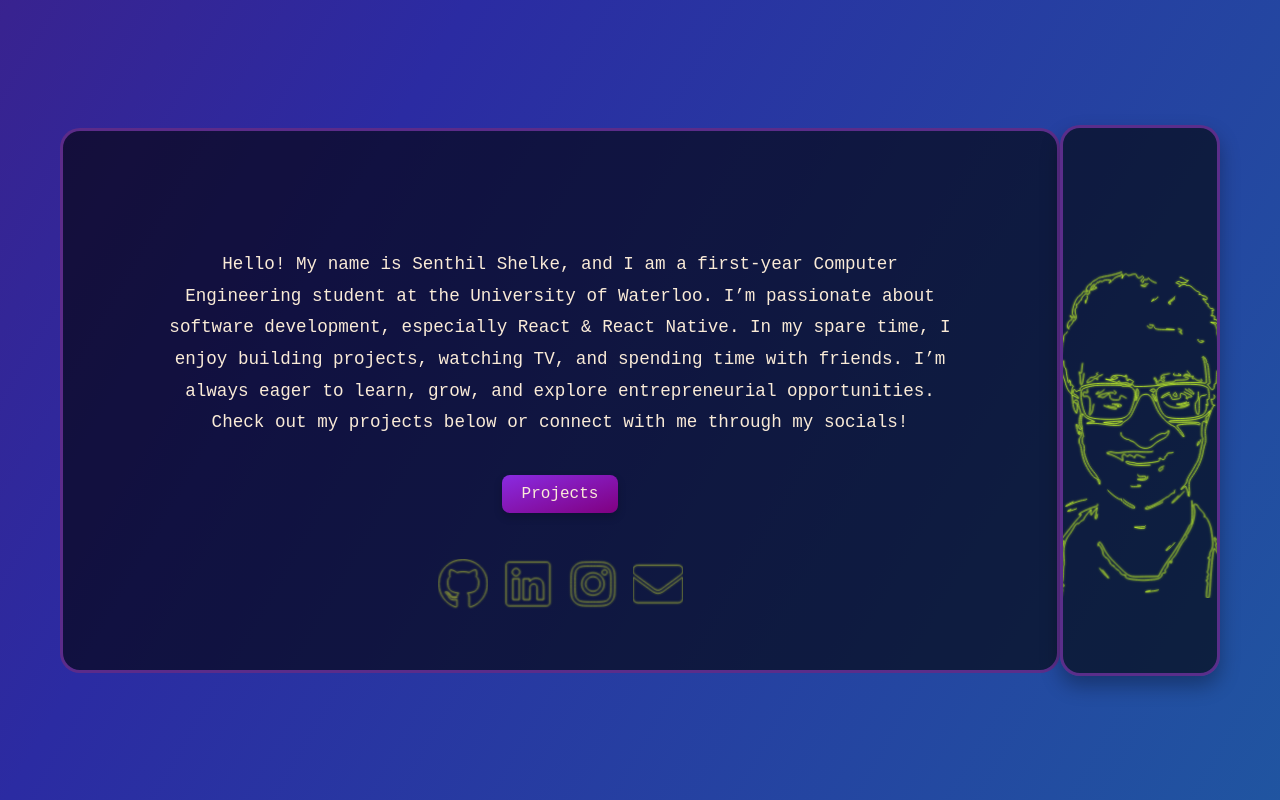
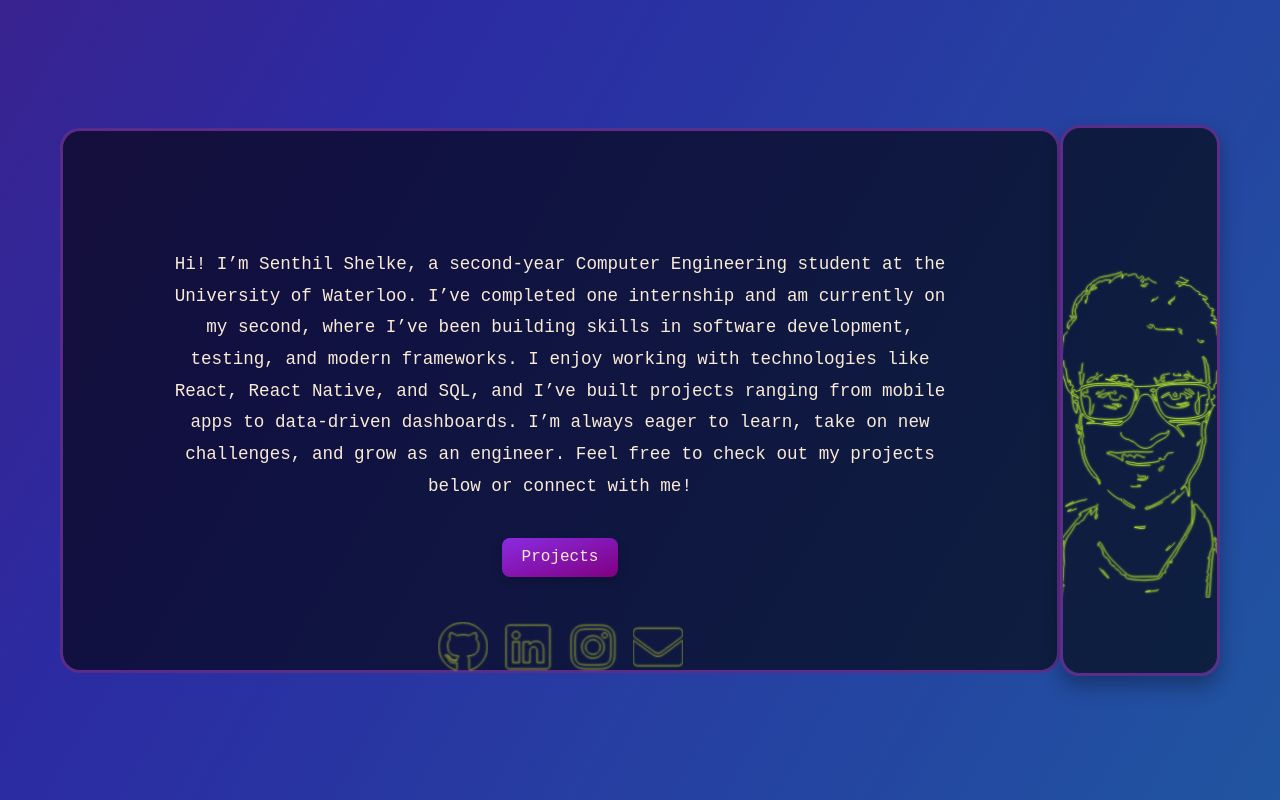
Before and after one commit to SenthilShelke/senthil-website, a React (Vite) app: page / in a window 1280 px wide. Built offline with nearby package versions, Linux system fonts and the light colour scheme.

Commit message:
changed msg

```diff
--- a/src/Website.tsx
+++ b/src/Website.tsx
@@ -26,7 +26,7 @@ function Website() {
         <div className="main-page-container">
           <div className="text-container">
             <p className="paragraph">
-            Hello! My name is Senthil Shelke, and I am a first-year Computer Engineering student at the University of Waterloo. I’m passionate about software development, especially React & React Native. In my spare time, I enjoy building projects, watching TV, and spending time with friends. I’m always eager to learn, grow, and explore entrepreneurial opportunities. Check out my projects below or connect with me through my socials!
+            Hi! I’m Senthil Shelke, a second-year Computer Engineering student at the University of Waterloo. I’ve completed one internship and am currently on my second, where I’ve been building skills in software development, testing, and modern frameworks. I enjoy working with technologies like React, React Native, and SQL, and I’ve built projects ranging from mobile apps to data-driven dashboards. I’m always eager to learn, take on new challenges, and grow as an engineer. Feel free to check out my projects below or connect with me!
             </p>
             <div className="projects-button">
               <button onClick={() => handlePageChange("projects")}>
```
